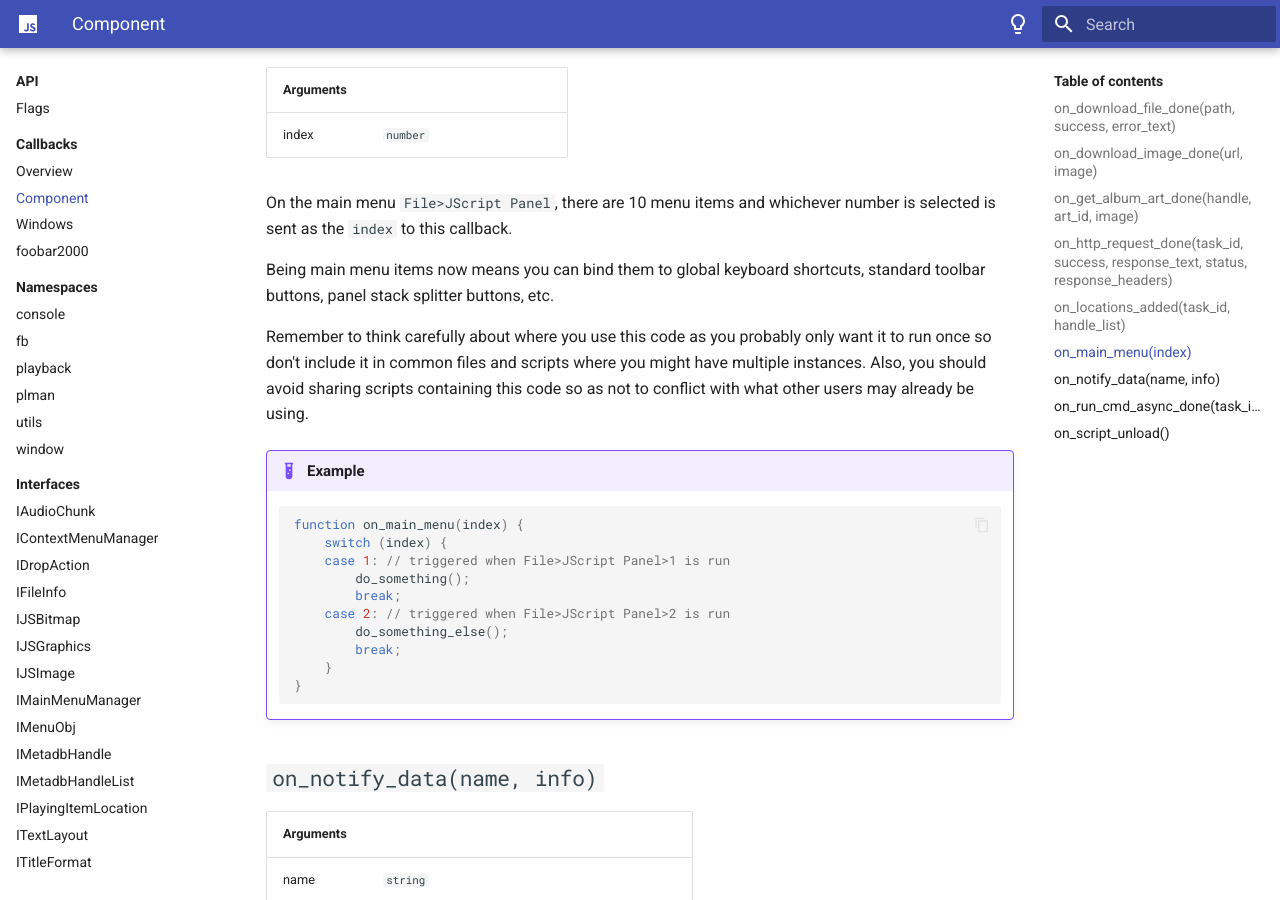
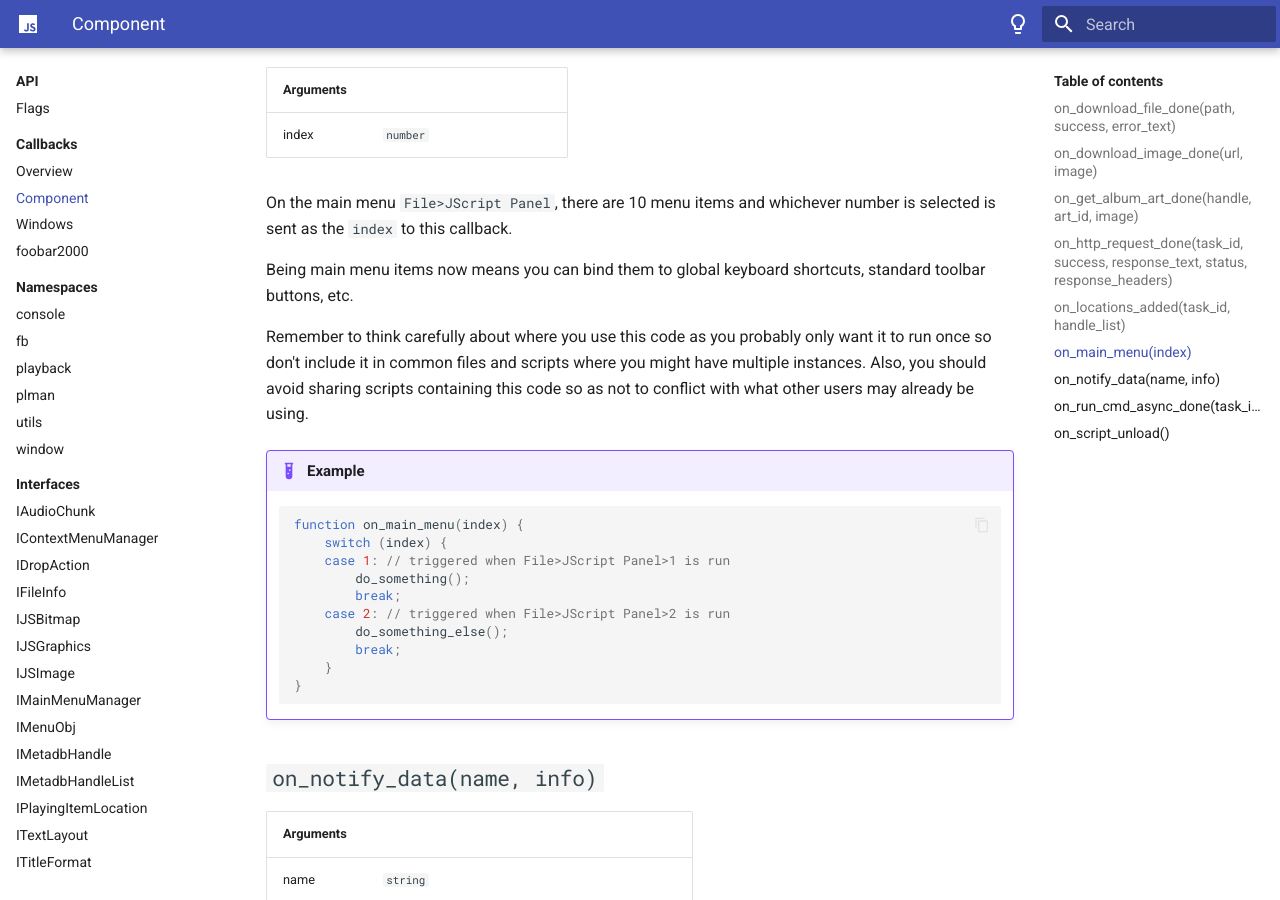
Before and after one commit to marc2k3/rtfm, an MkDocs documentation site: the page built from docs/api/callbacks/component.md, in a window 1280 px wide and 900 px high, scrolled down 2031 px. Built offline with MkDocs 1.6.1 and Material for MkDocs 9.7.7, drawn with Linux system fonts in a browser that asks for light colours.

Commit message:
Update component.md

```diff
--- a/docs/api/callbacks/component.md
+++ b/docs/api/callbacks/component.md
@@ -54,8 +54,7 @@ On the main menu `File>JScript Panel`, there are 10 menu items and
 whichever number is selected is sent as the `index` to this callback.
 
 Being main menu items now means you can bind them to global keyboard
-shortcuts, standard toolbar buttons, panel stack splitter buttons,
-etc.
+shortcuts, standard toolbar buttons, etc.
 
 Remember to think carefully about where you use this code as you
 probably only want it to run once so don't include it in common files
```
